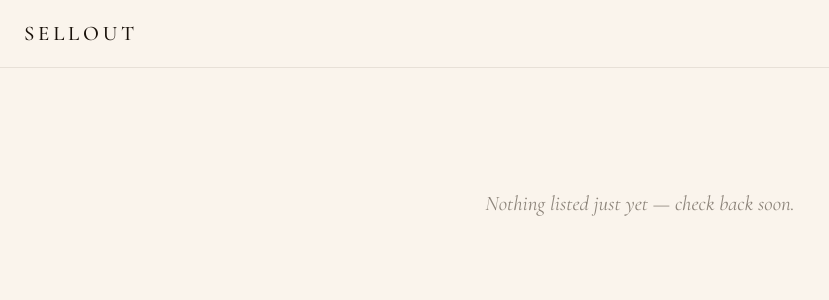
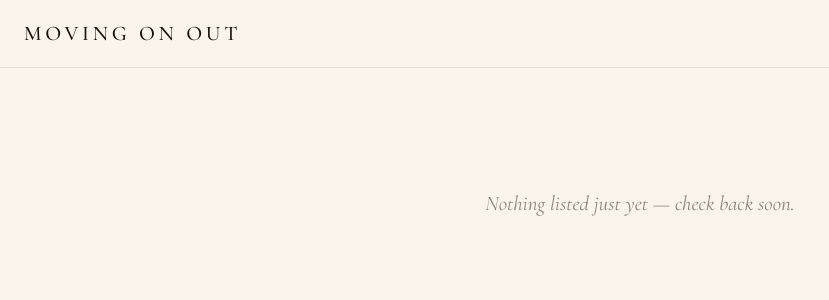
Before and after one commit to jasonmotylinski/sellout, a FastAPI app: page / in a window 1280 px wide. Shown: the top 300 px of the page, without its empty margins (0-829 px from the left). Run offline with FastAPI, Linux system fonts and the light colour scheme; data that the repository does not hold is empty.

Commit message:
feature: name

```diff
--- a/templates/base.html
+++ b/templates/base.html
@@ -3,7 +3,7 @@
 <head>
   <meta charset="UTF-8">
   <meta name="viewport" content="width=device-width, initial-scale=1.0">
-  <title>{% block title %}Sellout{% endblock %}</title>
+  <title>{% block title %}Moving On Out{% endblock %}</title>
   <link rel="preconnect" href="https://fonts.googleapis.com">
   <link rel="preconnect" href="https://fonts.gstatic.com" crossorigin>
   <link href="https://fonts.googleapis.com/css2?family=Cormorant+Garamond:ital,wght@0,400;0,500;0,600;1,400&family=DM+Sans:opsz,wght@9..40,300;9..40,400;9..40,500&display=swap" rel="stylesheet">
@@ -481,7 +481,7 @@
 </head>
 <body>
   <header class="site-header">
-    <a href="/" class="wordmark">Sellout</a>
+    <a href="/" class="wordmark">Moving On Out</a>
     <nav>{% block header_nav %}{% endblock %}</nav>
   </header>
   <div class="container">
--- a/templates/catalog.html
+++ b/templates/catalog.html
@@ -1,5 +1,5 @@
 {% extends "base.html" %}
-{% block title %}Sellout{% endblock %}
+{% block title %}Moving On Out{% endblock %}
 {% block content %}
 {% if not items_with_images %}
 <div class="empty">
--- a/templates/index.html
+++ b/templates/index.html
@@ -1,5 +1,5 @@
 {% extends "base.html" %}
-{% block title %}Admin — Sellout{% endblock %}
+{% block title %}Admin — Moving On Out{% endblock %}
 {% block header_nav %}<a href="/" class="nav-link">Public view</a>{% endblock %}
 {% block content %}
 <div class="page-header">
--- a/templates/item_detail.html
+++ b/templates/item_detail.html
@@ -1,5 +1,5 @@
 {% extends "base.html" %}
-{% block title %}{{ item.title }} — Sellout{% endblock %}
+{% block title %}{{ item.title }} — Moving On Out{% endblock %}
 {% block header_nav %}
 <a href="/" class="nav-link">← All items</a>
 {% endblock %}
--- a/templates/item_form.html
+++ b/templates/item_form.html
@@ -1,5 +1,5 @@
 {% extends "base.html" %}
-{% block title %}{% if item %}Edit item{% else %}New item{% endif %} — Sellout{% endblock %}
+{% block title %}{% if item %}Edit item{% else %}New item{% endif %} — Moving On Out{% endblock %}
 {% block header_nav %}<a href="/admin" class="nav-link">← Admin</a>{% endblock %}
 {% block content %}
 <div class="page-header">
```
